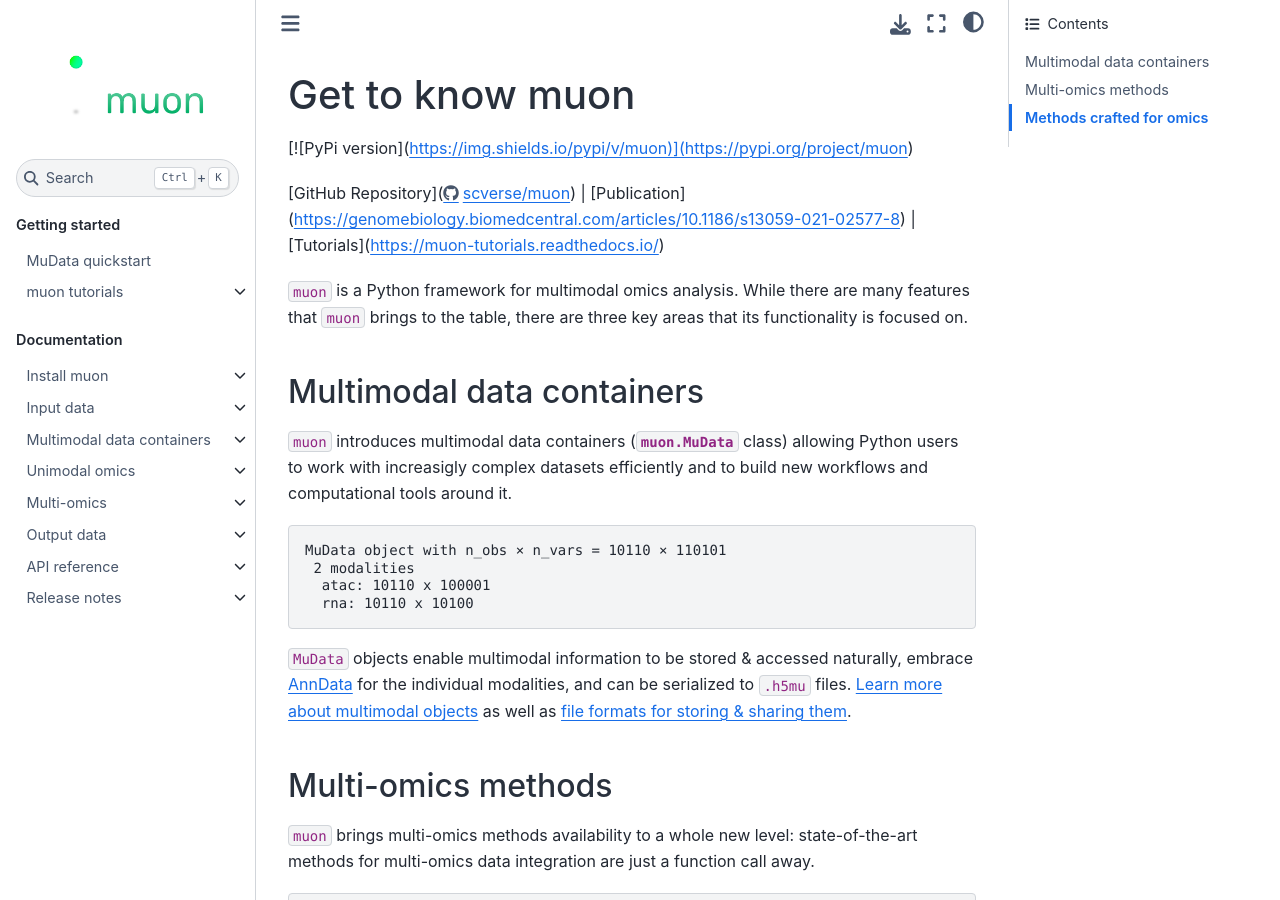
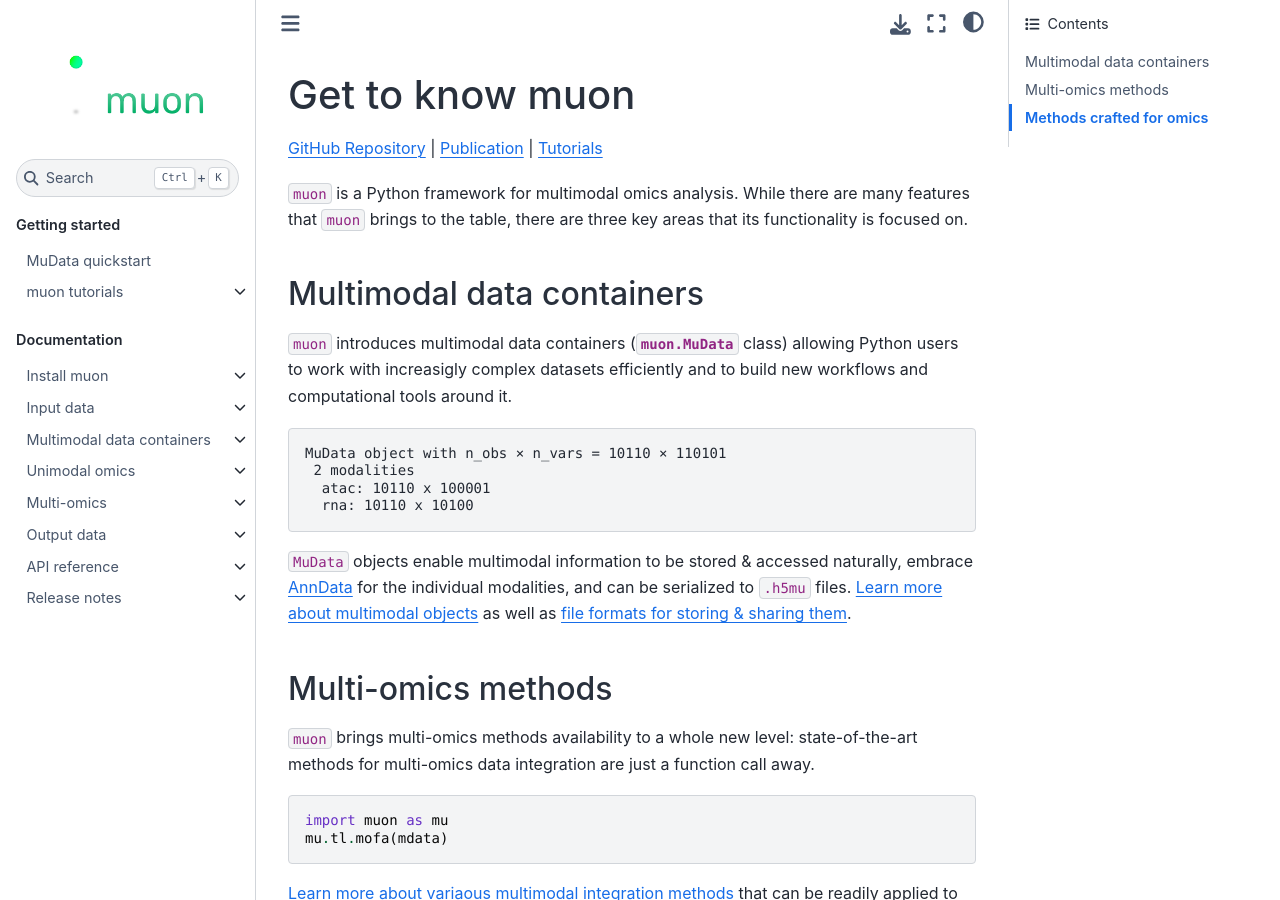
Before and after one commit to scverse/muon, a Sphinx documentation site: the page built from docs/source/index.rst, in a window 1280 px wide and 900 px high. Built offline with Sphinx 7.4.7 and the Sphinx Book theme 1.1.4, drawn with Linux system fonts in a browser that asks for light colours; pages that are not in the unit, such as notebooks, are missing from menus.

Commit message:
Fix link formatting

```diff
--- a/docs/source/index.rst
+++ b/docs/source/index.rst
@@ -1,9 +1,7 @@
 Get to know muon
 ================
 
-[![PyPi version](https://img.shields.io/pypi/v/muon)](https://pypi.org/project/muon)
-
-[GitHub Repository](https://github.com/scverse/muon) | [Publication](https://genomebiology.biomedcentral.com/articles/10.1186/s13059-021-02577-8) | [Tutorials](https://muon-tutorials.readthedocs.io/)
+`GitHub Repository <https://github.com/scverse/muon>`_ | `Publication <https://genomebiology.biomedcentral.com/articles/10.1186/s13059-021-02577-8>`_ | `Tutorials <https://muon-tutorials.readthedocs.io/>`_
 
 ``muon`` is a Python framework for multimodal omics analysis. While there are many features that ``muon`` brings to the table, there are three key areas that its functionality is focused on.
 
```
